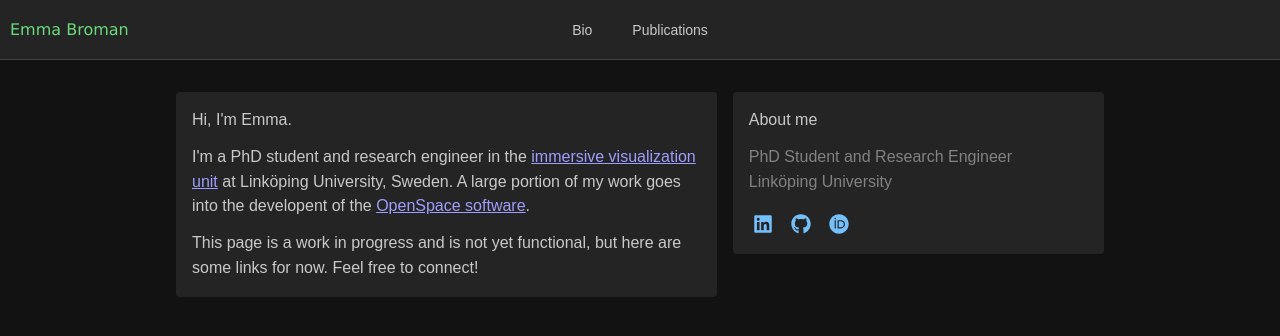
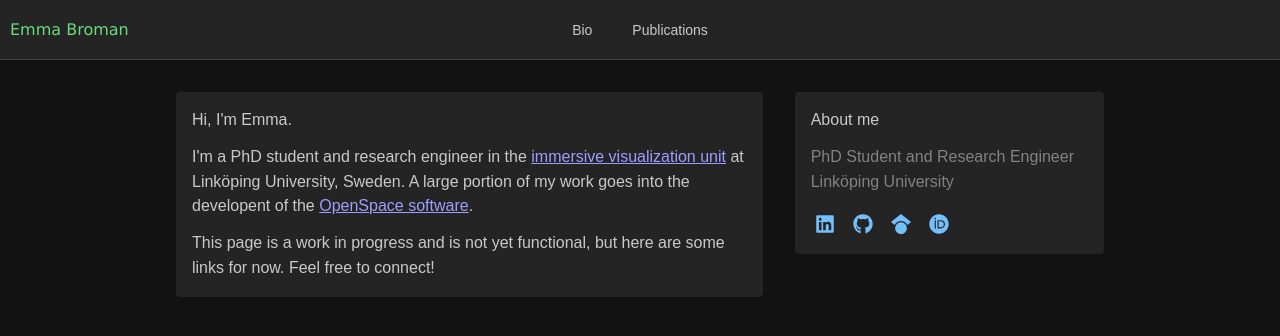
Before and after one commit to WeirdRubberDuck/weirdrubberduck.github.io, a React (Vite) app: page / in a window 1280 px wide. Shown: the top 336 px of the page. Built offline with nearby package versions, Linux system fonts and the light colour scheme; a web font is replaced by a local one.

Commit message:
Move pdf to hosted location, and add some more info

```diff
--- a/src/App.tsx
+++ b/src/App.tsx
@@ -8,6 +8,7 @@ import {
   MantineProvider,
   NavLink,
   Text,
+  Tooltip,
 } from "@mantine/core";
 import "@mantine/core/styles.css";
 import { FrontPage } from "./pages/FrontPage";
@@ -16,6 +17,15 @@ const theme = createTheme({
   fontFamily: "'Afacad Flux',  sans-serif",
   headings: {
     fontFamily: "'Arial', sans-serif",
+  },
+  components: {
+    Tooltip: Tooltip.extend({
+      defaultProps: {
+        withArrow: true,
+        transitionProps: { duration: 400, enterDelay: 400 },
+        position: "top",
+      },
+    }),
   },
 });
 
--- a/src/pages/FrontPage.tsx
+++ b/src/pages/FrontPage.tsx
@@ -1,13 +1,24 @@
-import { ActionIcon, Container, Group, Paper, Text } from "@mantine/core";
+import {
+  ActionIcon,
+  Box,
+  Card,
+  Container,
+  Group,
+  Paper,
+  Text,
+  Title,
+  Tooltip,
+} from "@mantine/core";
 import "@mantine/core/styles.css";
 import { FaGithub, FaLinkedin, FaOrcid } from "react-icons/fa";
 import { IconSize } from "../util/enums";
+import { FaGoogleScholar } from "react-icons/fa6";
 
 export function FrontPage() {
   return (
     <Container p={"md"}>
-      <Group align="flex-start" gap={"md"}>
-        <Paper p="md" flex={3}>
+      <Group align="flex-start" gap={"xl"}>
+        <Paper p="md" flex={2}>
           <Text mb={"sm"}>Hi, I'm Emma.</Text>
           <Text mb={"sm"}>
             I'm a PhD student and research engineer in the{" "}
@@ -23,12 +34,14 @@ export function FrontPage() {
             are some links for now. Feel free to connect!
           </Text>
         </Paper>
-        <Paper p="md" flex={2}>
+
+        <Paper p="md" flex={1}>
           <Text mb={"sm"}>About me</Text>
           <Text c={"dimmed"}>PhD Student and Research Engineer</Text>
           <Text c={"dimmed"}>Linköping University</Text>
 
           <Group mt="md" gap={"xs"}>
+            <Tooltip label="LinkedIn">
               <ActionIcon variant="subtle">
                 <FaLinkedin
                   size={IconSize.sm}
@@ -40,6 +53,9 @@ export function FrontPage() {
                   }
                 />
               </ActionIcon>
+            </Tooltip>
+
+            <Tooltip label="Github">
               <ActionIcon
                 variant="subtle"
                 onClick={() =>
@@ -48,6 +64,23 @@ export function FrontPage() {
               >
                 <FaGithub size={IconSize.sm} />
               </ActionIcon>
+            </Tooltip>
+
+            <Tooltip label="Google Scholar">
+              <ActionIcon
+                variant="subtle"
+                onClick={() =>
+                  window.open(
+                    "https://scholar.google.com/citations?user=yOk0rWoAAAAJ&hl=sv",
+                    "_blank"
+                  )
+                }
+              >
+                <FaGoogleScholar size={IconSize.sm} />
+              </ActionIcon>
+            </Tooltip>
+
+            <Tooltip label="ORCID">
               <ActionIcon
                 variant="subtle"
                 onClick={() =>
@@ -56,9 +89,18 @@ export function FrontPage() {
               >
                 <FaOrcid size={IconSize.sm} />
               </ActionIcon>
+            </Tooltip>
           </Group>
         </Paper>
       </Group>
+      {/* <Title order={2} mt={"lg"}>
+        Research Interests
+      </Title>
+      ...
+      <Title order={2} mt={"lg"}>
+        Publications
+      </Title>
+      ... */}
     </Container>
   );
 }
```
Also changed, not shown: 1 other file (tests, documents, lock files or other folders). Lines whose indentation alone changed are shown as unchanged.
